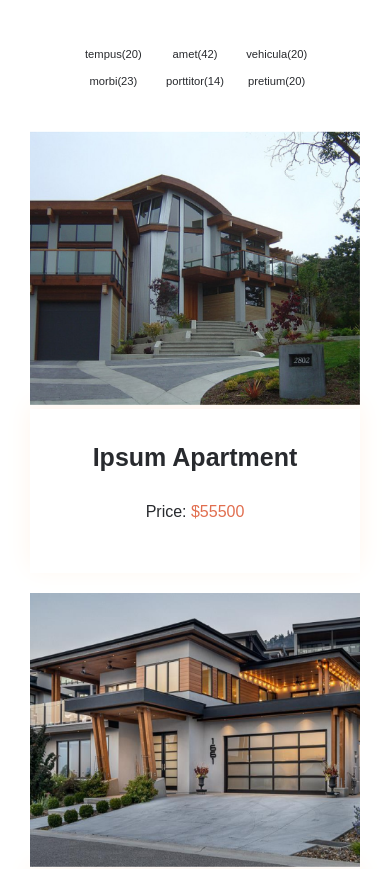
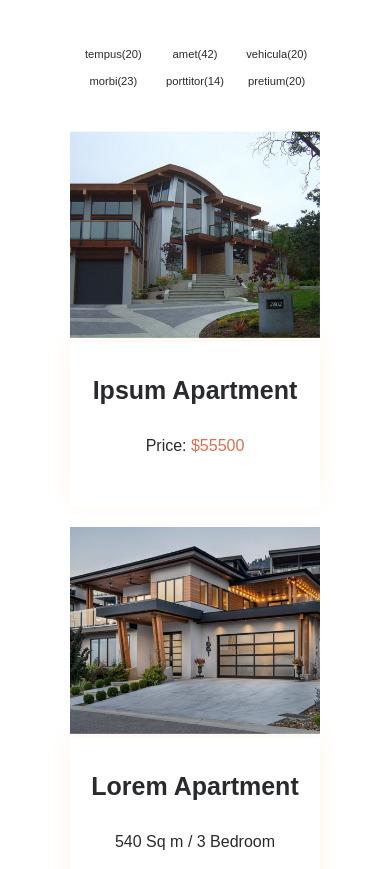
Before and after one commit to ashrafun-nesa/Est-Zone-website, a React (Create React App) app: page / in a window 390 px wide. Shown: the part 4862-5731 px from the top of the page. Built offline with nearby package versions, Linux system fonts and the light colour scheme.

Commit message:
Fix changes

```diff
--- a/package.json
+++ b/package.json
@@ -1,17 +1,21 @@
 {
   "name": "est-zone-website",
+  "homepage": "https://ashrafun-nesa.github.io/est-zone-website",
   "version": "0.1.0",
   "private": true,
   "dependencies": {
     "@testing-library/jest-dom": "^5.17.0",
     "@testing-library/react": "^13.4.0",
     "@testing-library/user-event": "^13.5.0",
+    "gh-pages": "^6.0.0",
     "react": "^18.2.0",
     "react-dom": "^18.2.0",
     "react-scripts": "5.0.1",
     "web-vitals": "^2.1.4"
   },
   "scripts": {
+    "predeploy": "npm run build",
+    "deploy": "gh-pages -d build",
     "start": "react-scripts start",
     "build": "react-scripts build",
     "test": "react-scripts test",
--- a/src/App.css
+++ b/src/App.css
@@ -1263,7 +1263,7 @@ hr {
   }
 
   .feature-card-wrapper .signle-card {
-    width: calc(100% - 20px);
+    width: calc(100% - 100px);
     margin: 0 auto;
   }
 }
--- a/src/App.js
+++ b/src/App.js
@@ -17,7 +17,7 @@ useEffect(() => {
     const scrollY = window.scrollY;
 
     sections.forEach((sec) => {
-      const offset = sec.offsetTop - 300;
+      const offset = sec.offsetTop - 400;
       const height = sec.offsetHeight;
 
       if (scrollY >= offset && scrollY < offset + height) {
```
Also changed, not shown: 1 other file (tests, documents, lock files or other folders).
